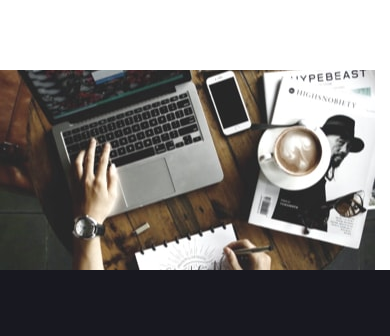
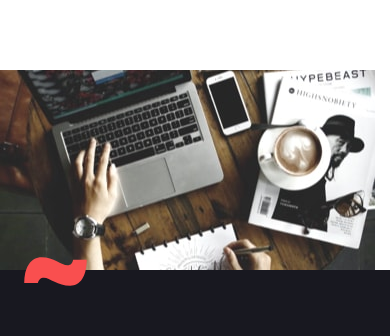
Before and after one commit to xaviguasch/creative-agency-single-page-frontendmentor-prac, a plain HTML site: page index.html in a window 390 px wide. Shown: the part 743-1079 px from the top of the page. Drawn offline with Linux system fonts and the light colour scheme.

Commit message:
added svg wave to mobile version, now complete

```diff
--- a/index.html
+++ b/index.html
@@ -90,6 +90,9 @@
           <div class="mf__grid">
             <div class="mf__picture-area">
               <img src="./assets/mobile/image-strategic.jpg" alt="work desktop" />
+              <div class="svg-wave">
+                <img src="./assets/desktop/bg-pattern-wave-red.svg" alt="" />
+              </div>
             </div>
 
             <div class="mf__copy-area container">
--- a/style.css
+++ b/style.css
@@ -223,6 +223,20 @@ ul {
   grid-template-columns: 1fr;
 }
 
+.mf__picture-area {
+  position: relative;
+}
+
+.svg-wave {
+  position: absolute;
+  bottom: -1em;
+  left: 1.5em;
+}
+
+.svg-wave img {
+  width: 63px;
+}
+
 .mf__copy-area {
   background: var(--clr-black);
   padding: 4.5em 1.5em;
```
